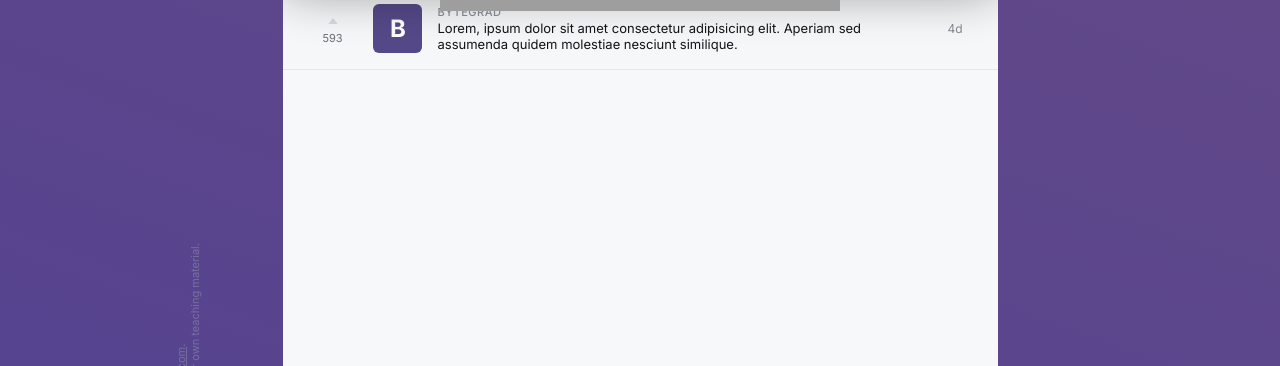
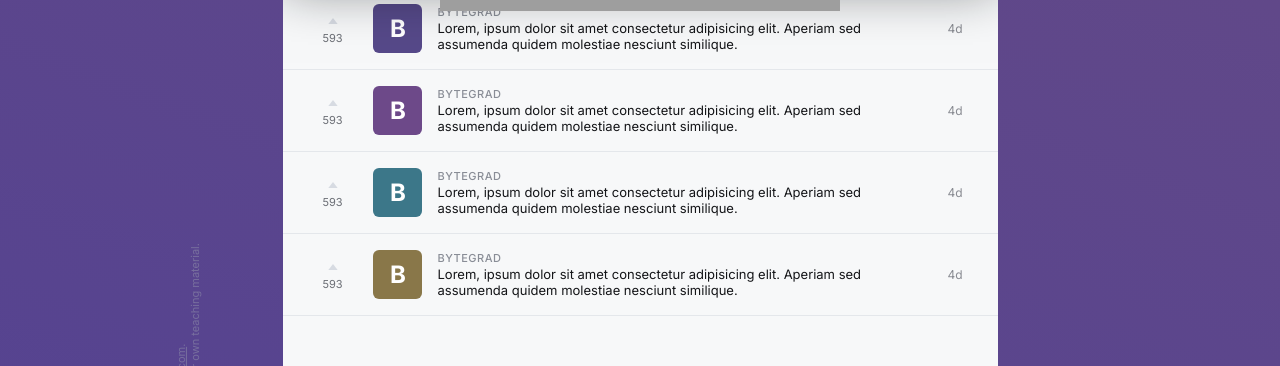
Before and after one commit to ingridclaire/corpcomment, a React (Vite) app: page / in a window 1280 px wide. Shown: the part 349-715 px from the top of the page. Built offline with nearby package versions, Linux system fonts and the light colour scheme; grey boxes are pictures that could not be loaded.

Commit message:
updates feedback form, adds feedback item component and lib folder with constants

```diff
--- a/src/components/FeedbackForm.tsx
+++ b/src/components/FeedbackForm.tsx
@@ -1,16 +1,31 @@
+import { useState } from "react";
+import { MAX_CHARACTERS } from "../lib/constants";
+
 export default function FeedbackForm() {
+  const [text, setText] = useState("");
+
+  const charCount = MAX_CHARACTERS - text.length;
+
+  const handleChange = (e: React.ChangeEvent<HTMLTextAreaElement>) => {
+    const newText = e.target.value;
+    if (newText.length > MAX_CHARACTERS) return;
+    setText(newText);
+  };
+
   return (
     <form className="form">
       <textarea
         id="feedback-textarea"
         placeholder="placeholder"
         spellCheck={false}
+        value={text}
+        onChange={handleChange}
       />
       <label htmlFor="feedback-textarea">
         Enter your feedback here, remember to #hashtag the company
       </label>
       <div>
-        <p className="u-italic">150</p>
+        <p className="u-italic">{charCount}</p>
         <button>
           <span>Submit</span>
         </button>
--- /dev/null
+++ b/src/components/FeedbackItem.tsx
@@ -0,0 +1,24 @@
+import { TriangleUpIcon } from "@radix-ui/react-icons";
+import React from "react";
+
+export default function FeedbackItem() {
+  return (
+    <li className="feedback">
+      <button>
+        <TriangleUpIcon />
+        <span>593</span>
+      </button>
+      <div>
+        <p>B</p>
+      </div>
+      <div>
+        <p>ByteGrad</p>
+        <p>
+          Lorem, ipsum dolor sit amet consectetur adipisicing elit. Aperiam sed
+          assumenda quidem molestiae nesciunt similique.
+        </p>
+      </div>
+      <p>4d</p>
+    </li>
+  );
+}
--- a/src/components/FeedbackList.tsx
+++ b/src/components/FeedbackList.tsx
@@ -1,25 +1,12 @@
-import { TriangleUpIcon } from "@radix-ui/react-icons";
+import FeedbackItem from "./FeedbackItem";
 
 export default function FeedbackList() {
   return (
     <ol className="feedback-list">
-      <li className="feedback">
-        <button>
-          <TriangleUpIcon />
-          <span>593</span>
-        </button>
-        <div>
-          <p>B</p>
-        </div>
-        <div>
-          <p>ByteGrad</p>
-          <p>
-            Lorem, ipsum dolor sit amet consectetur adipisicing elit. Aperiam
-            sed assumenda quidem molestiae nesciunt similique.
-          </p>
-        </div>
-        <p>4d</p>
-      </li>
+      <FeedbackItem />
+      <FeedbackItem />
+      <FeedbackItem />
+      <FeedbackItem />
     </ol>
   );
 }
--- a/src/index.css
+++ b/src/index.css
@@ -48,6 +48,10 @@ button {
 
 .u-transparent {
   color: rgba(255, 255, 255, 0.8);
+}
+
+.u-red {
+  color: red !important;
 }
 
 /* KEYFRAMES */
--- /dev/null
+++ b/src/lib/constants.ts
@@ -0,0 +1 @@
+export const MAX_CHARACTERS = 150;
```
